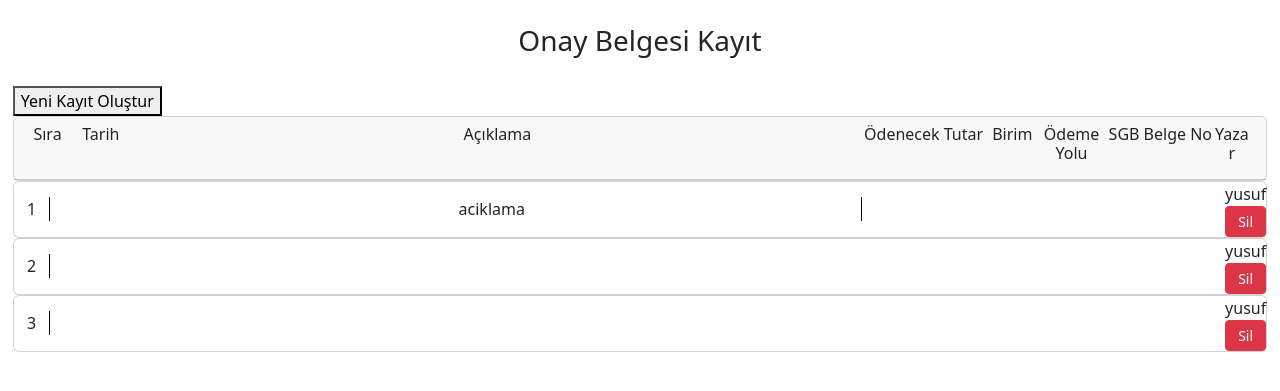
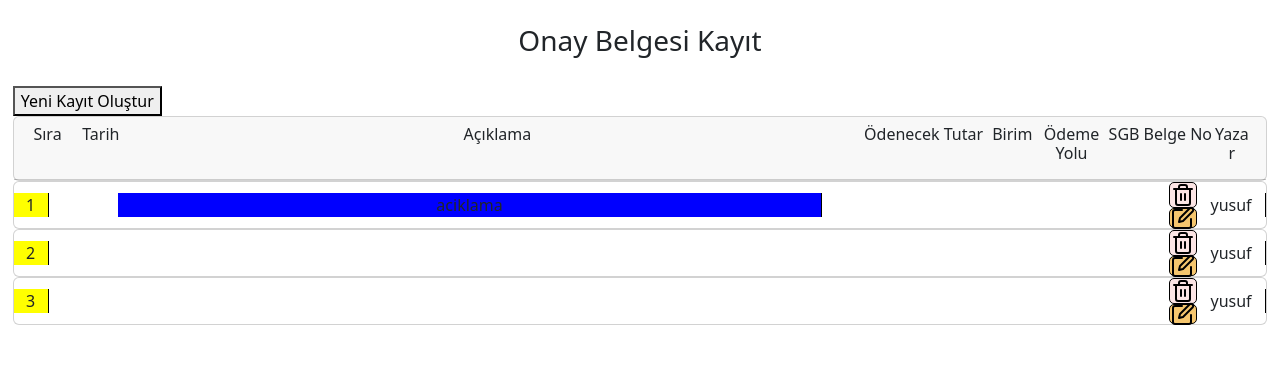
Before and after one commit to Yuziba/muhasebe03, a Django app: page /defter_onay_list in a window 1280 px wide. Shown: the part 56-447 px from the top of the page. Run offline with Django 4.2, Linux system fonts and the light colour scheme; data comes from the database, SQL or seed files in the repository; both versions use the stored data as it was after the commit; some libraries are stand-ins or nearby versions.

Commit message:
sil buton gorseli duzenlendi

```diff
--- a/amuhproje/settings.py
+++ b/amuhproje/settings.py
@@ -119,6 +119,11 @@ USE_TZ = True
 
 STATIC_URL = 'static/'
 
+# Uygulamanızın statik dosyalarını içeren dizinlerin listesi
+STATICFILES_DIRS = [
+    os.path.join(BASE_DIR, 'static'),
+]
+
 # Default primary key field type
 # https://docs.djangoproject.com/en/4.1/ref/settings/#default-auto-field
 
--- a/muhapp/templates/muhapp/defter_onay_list.html
+++ b/muhapp/templates/muhapp/defter_onay_list.html
@@ -1,4 +1,6 @@
 {% extends "base.html" %}
+{% load static %}
+
 
 {%block content%}
 <div class="" style=" margin: auto; padding-bottom: 50px; width: 98%;">
@@ -53,18 +55,35 @@
     <div class="" style="width: 100%; margin:auto">
         {%for bilgi in defter_onay_list%}
             <div class="card">
-                <div class="min-height-div" style="display: flex; text-align:center; align-items: center;"> <!--height:60px;  uygun gibi-->
-                    <div class="" style="width: 3%; border-right: 1px solid #000;">{{forloop.counter}}</div>
+                <div class="" style="display: flex; text-align:center; align-items: center; "> <!--height:60px;  uygun gibi-->
+                    <div class="" style="width: 3%; border-right: 1px solid #000;background-color: yellow;">{{forloop.counter}}</div>
                     <div class="" style="width: 6%; border-right: 1px solid #000;">{{bilgi.onay_tarih}}</div>
-                    <div class="" style="width: 61%; border-right: 1px solid #000;">{{bilgi.onay_aciklama}}</div>
+                    <div class="" style="width: 61%; border-right: 1px solid #000; background-color: blue;">{{bilgi.onay_aciklama}}</div>
                     <div class="" style="width: 11%; border-right: 1px solid #000;">{{bilgi.onay_odemetutar}}</div>
                     <div class="" style="width: 4%; border-right: 1px solid #000;">{{bilgi.onay_parabirimi}}</div>
                     <div class="" style="width: 6%; border-right: 1px solid #000;">{{bilgi.onay_odemeyolu}}</div>
                     <div class="" style="width: 9%;">{{bilgi.onay_no}}</div> <!--belge no-->
                     <div style="display:flex; flex-direction: column;">
-                        {{bilgi.username}}
-                        <a href="{% url 'muhapp:onay_list_delete' id=bilgi.id %}" class="btn btn-danger btn-sm">Sil</a>
+                        <div style="background-color: #fce5e5; border: 1px solid #000; border-radius: 5px;">
+                            <a href="{% url 'muhapp:onay_list_delete' id=bilgi.id %}"
+                                class="btn btn-sm"
+                                style="margin: 4px; height: 16px; width:16px; display: flex; align-items: center; justify-content: center; ">
+                                <img  src="{% static 'muhapp/images/trash.svg' %}" alt="Sil">
+                            </a>
+                        </div>
+
+                        <div style="background-color: #f5c66e; border: 1px solid #000; border-radius: 5px;">
+                            <a href="{% url 'muhapp:onay_list_delete' id=bilgi.id %}"
+                                class="btn btn-sm"
+                                style="margin: 4px; height: 10px; width:10px; display: flex; align-items: center; justify-content: center;">
+                                <img src="{% static 'muhapp/images/edit.svg' %}" alt="Edit">
+                            </a>
+                        </div>
+
+
+
                     </div>
+                    <div class="" style="width: 6%; border-right: 1px solid #000;">{{bilgi.username}}</div>
                 </div>
 
 
@@ -72,8 +91,5 @@
         {%endfor%}
 
 
-
-
-
 </div>
 {%endblock%}
--- a/muhapp/views.py
+++ b/muhapp/views.py
@@ -112,7 +112,7 @@ def register_onay_dataBase_kayit(request):
                                                 onay_parabirimi = onay_parabirimi,
                                                 onay_odemeyolu  =onay_odemeyolu,)
         #return redirect(reverse('muhapp:defter_onay_list'))
-        #kayit butinuna tiklandiktan sonra pencere kapatma islemi ve yenileme
+        #kayit butinuna tiklandiktan sonra pencere kapatma islemi ve yenileme2
         response = HttpResponse('<script>window.close(); window.opener.location.reload();</script>')
         return response
     else:
```
Also changed, not shown: muhapp/templates/muhapp/register_onay.html (+0 -9 lines), db.sqlite3, muhapp/static/muhapp/images/edit.svg (added), muhapp/static/muhapp/images/trash.svg (added).
